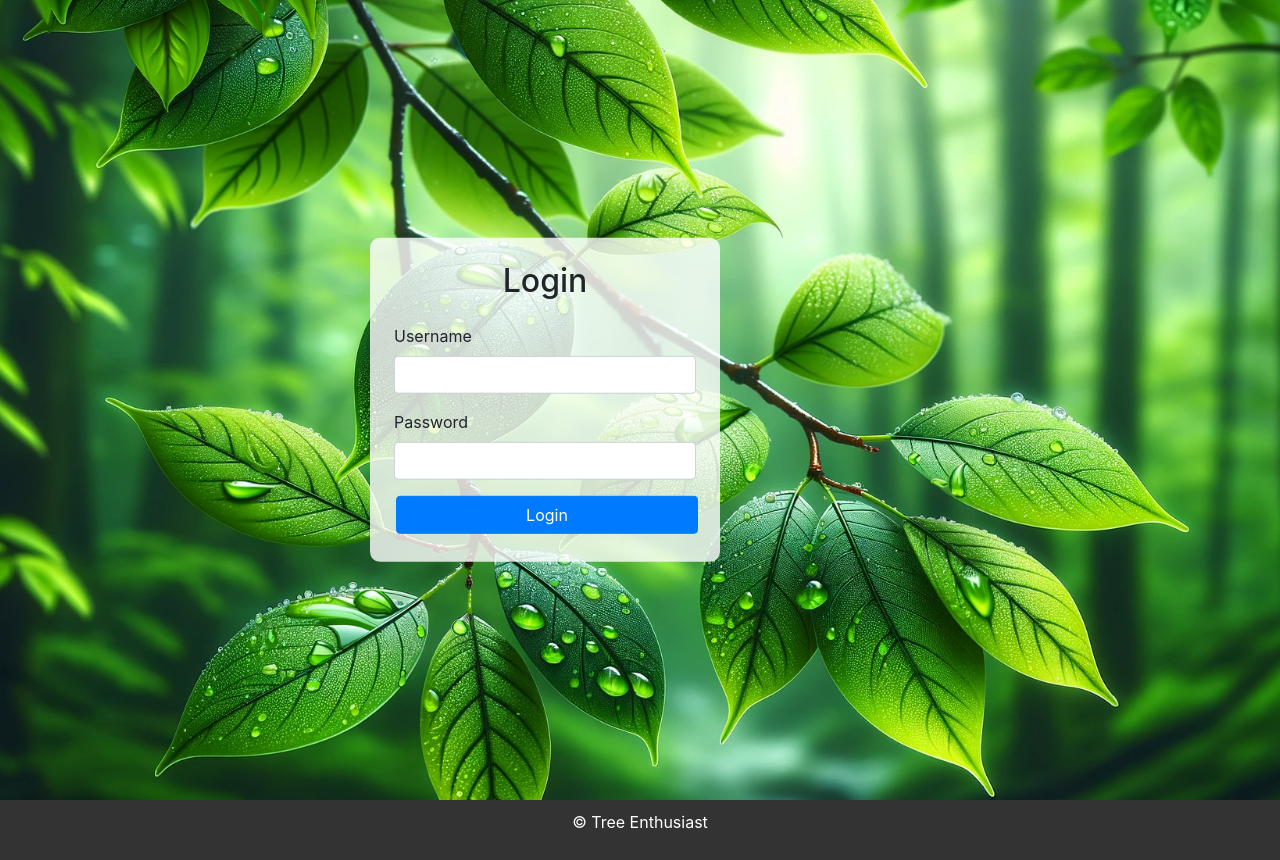
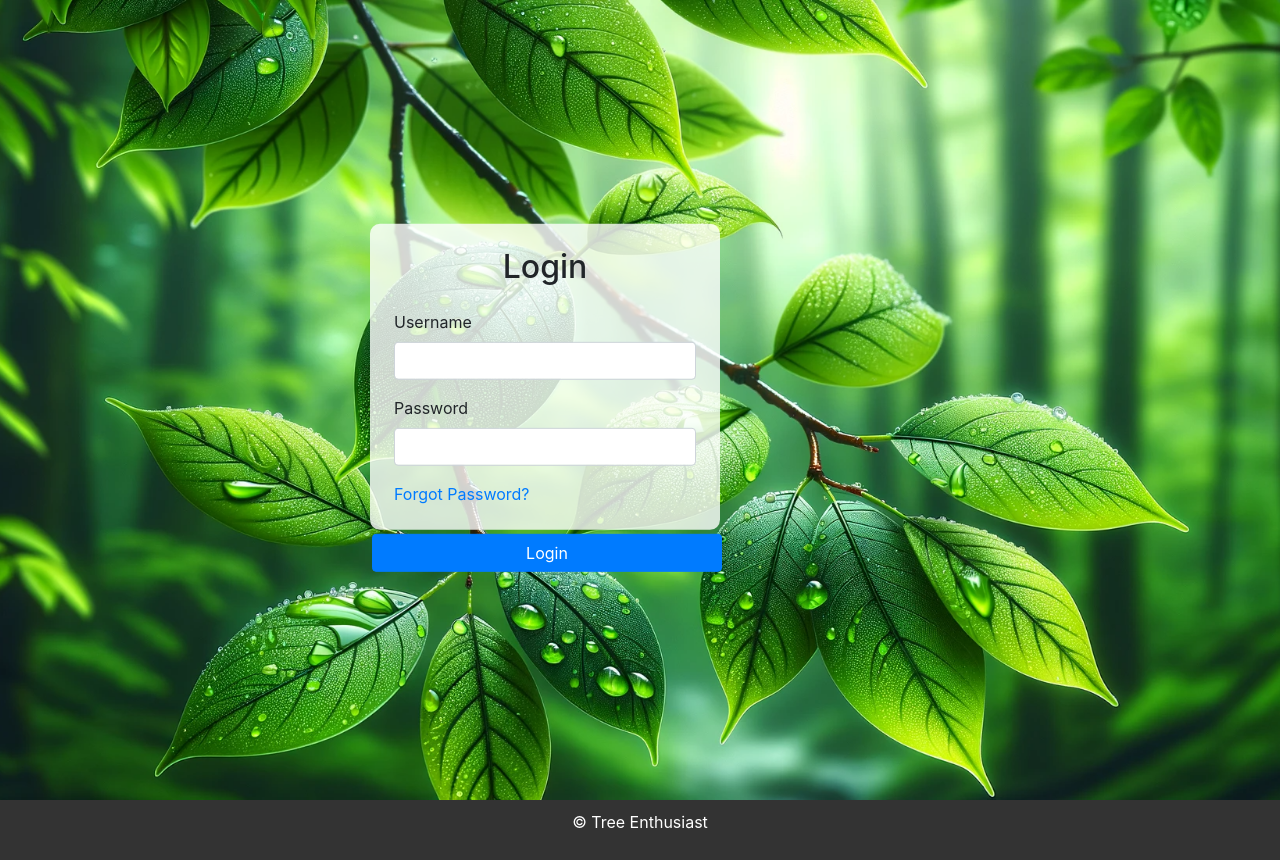
Before and after one commit to vica781/Tree-Enthusiast-vica781, a Django app: page /login/ in a window 1280 px wide. Shown: the part 84-944 px from the top of the page. Run offline with Django 3.2, Linux system fonts and the light colour scheme.

Commit message:
Feat: add Password Reset functionality to Login Form

```diff
--- a/tree_enthusiast/settings.py
+++ b/tree_enthusiast/settings.py
@@ -143,3 +143,5 @@ STATICFILES_DIRS = [BASE_DIR / "tree_identification/static"]
 # https://docs.djangoproject.com/en/3.2/ref/settings/#default-auto-field
 
 DEFAULT_AUTO_FIELD = "django.db.models.BigAutoField"
+
+EMAIL_BACKEND = "django.core.mail.backends.console.EmailBackend"
--- a/tree_identification/templates/login.html
+++ b/tree_identification/templates/login.html
@@ -44,6 +44,11 @@
                 required
               />
             </div>
+            <!-- Forgot Password Link -->
+            <div class="mt-2">
+              <a href="{% url 'password_reset' %}">Forgot Password?</a>
+            </div>
+          </div>
             <!-- Submit Button -->
             <button
               type="submit"
--- a/tree_identification/urls.py
+++ b/tree_identification/urls.py
@@ -1,10 +1,28 @@
-from django.urls import path
+from django.urls import path, include
 from . import views
-from django.contrib.auth.views import LoginView, LogoutView
+from django.contrib.auth import views as auth_views
 
 
 urlpatterns = [
     path("", views.home, name="home"),
     path("register/", views.register_user, name="register"),
     path("login/", views.login_user, name="login"),
+    path(
+        "password_reset/", auth_views.PasswordResetView.as_view(), name="password_reset"
+    ),
+    path(
+        "password_reset/done/",
+        auth_views.PasswordResetDoneView.as_view(),
+        name="password_reset_done",
+    ),
+    path(
+        "reset/<uidb64>/<token>/",
+        auth_views.PasswordResetConfirmView.as_view(),
+        name="password_reset_confirm",
+    ),
+    path(
+        "reset/done/",
+        auth_views.PasswordResetCompleteView.as_view(),
+        name="password_reset_complete",
+    ),
 ]
```
Also changed, not shown: tree_identification/templates/password_reset_form.html (added, +7 -0 lines).
